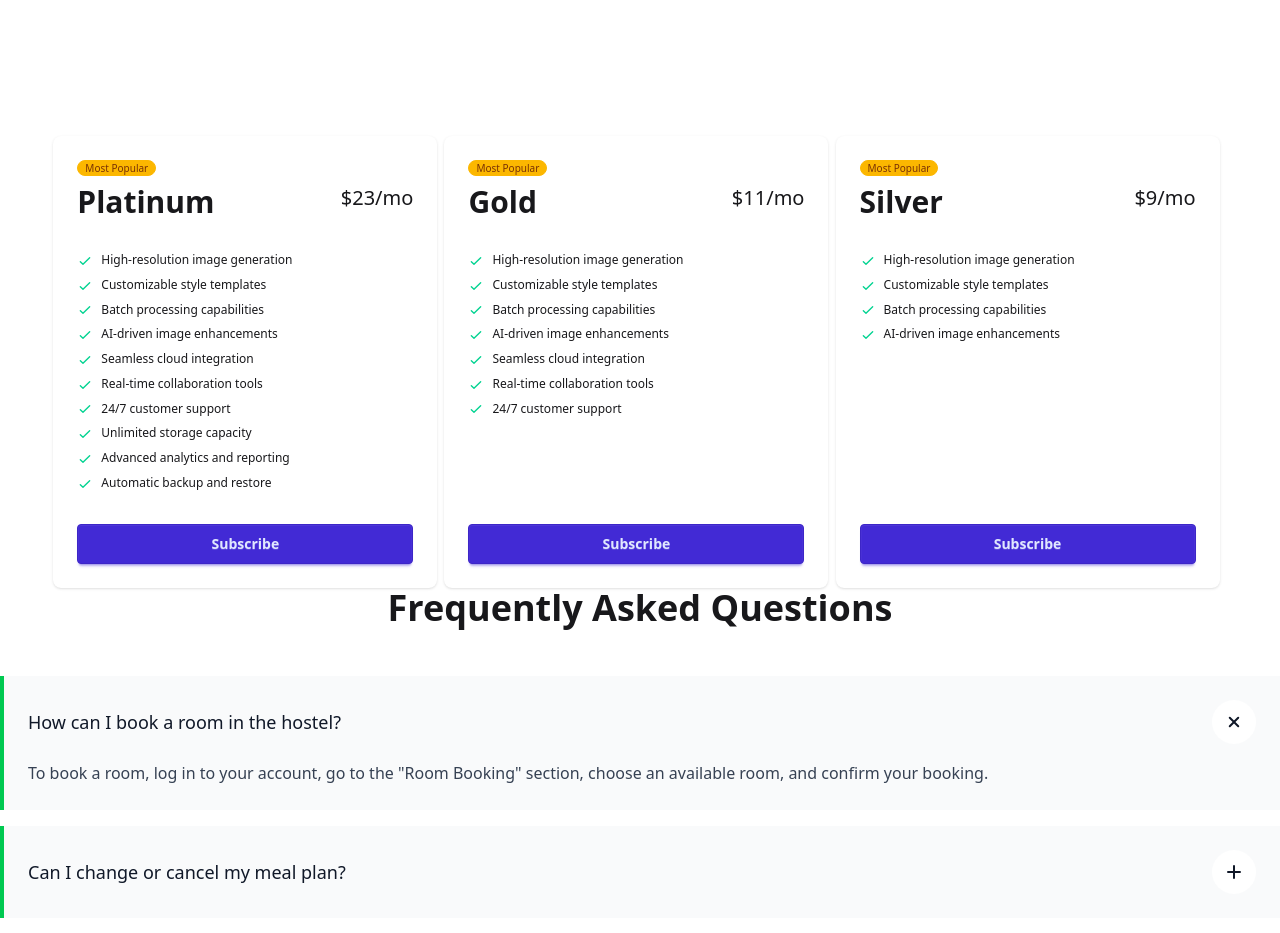
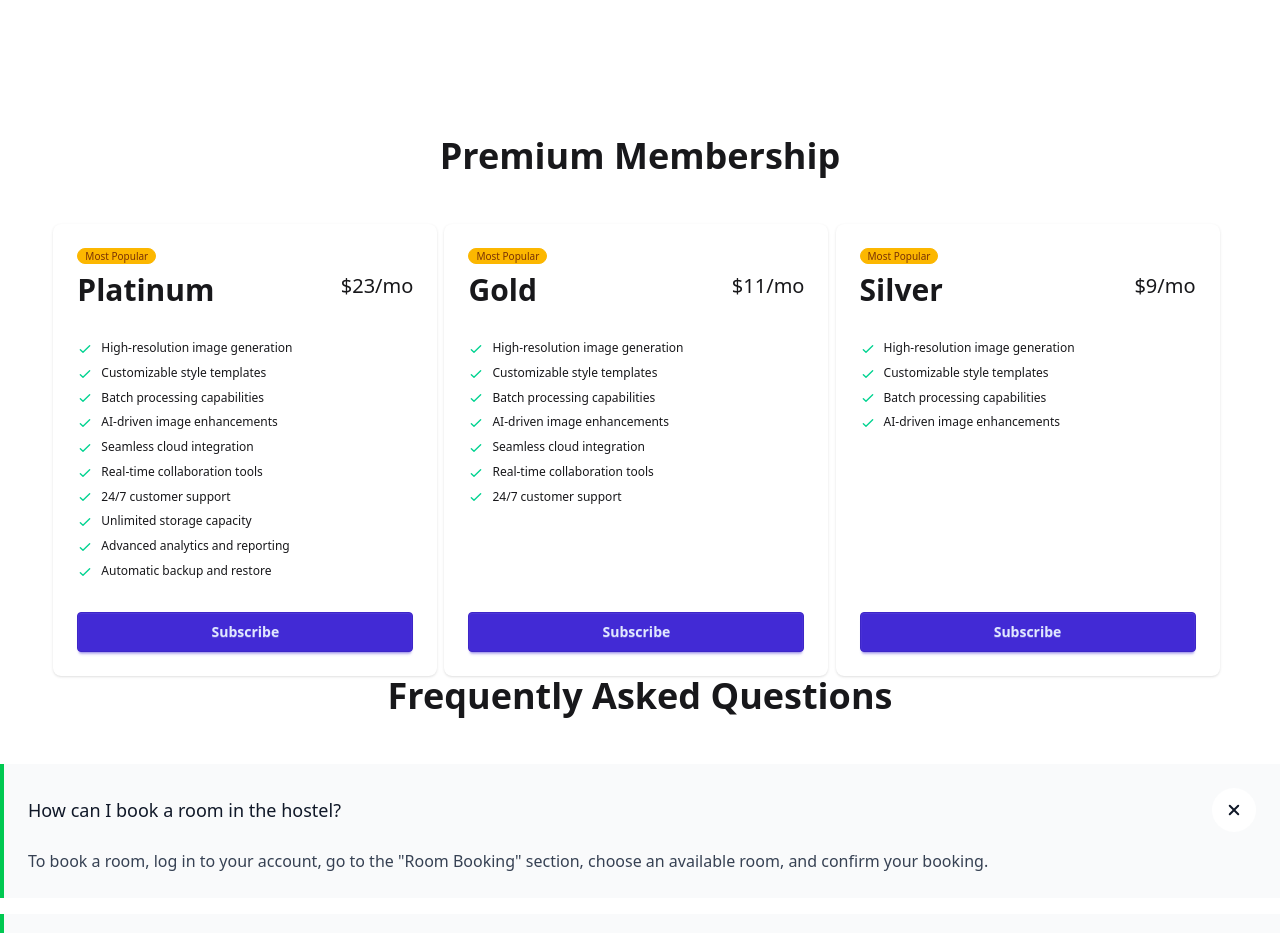
Before and after one commit to AsadEducation/hostel-management-website, a React (Vite) app: page / in a window 1280 px wide. Shown: the part 1580-2513 px from the top of the page. Built offline with nearby package versions, Linux system fonts and the light colour scheme; no server answers.

Commit message:
a small flaw in loading meal data solved

```diff
--- a/src/pages/home/FeaturedMeals.jsx
+++ b/src/pages/home/FeaturedMeals.jsx
@@ -5,7 +5,7 @@ import FoodGrid from "../../shared-component/food-grid/FoodGrid";
 
 const FeaturedMeals = () => {
 
-    const { meals } = useMeal();
+    const { meals } = useMeal(); //console.log(meals);
 
     const breakfast = meals.filter((each) => each.mealType === "breakfast")
     const lunch = meals.filter((each) => each.mealType === "lunch")
--- a/src/pages/home/member-ship-section/Membership.jsx
+++ b/src/pages/home/member-ship-section/Membership.jsx
@@ -50,6 +50,8 @@ const Membership = () => {
 
 
     return (
+        <div className="space-y-8 lg:space-y-12">
+            <h2 className="text-3xl lg:text-4xl font-semibold text-center">Premium Membership</h2>
             <div className="grid grid-cols-1  bg-base-100 md:grid-cols-2 lg:grid-cols-3 w-11/12 mx-auto">
                 {
                     membershipCards.map((card, index) => {
@@ -94,6 +96,7 @@ const Membership = () => {
                     })
                 }
             </div>
+        </div>
     );
 };
 
--- a/src/shared-component/food-grid/FoodGrid.jsx
+++ b/src/shared-component/food-grid/FoodGrid.jsx
@@ -1,9 +1,9 @@
 import MealCard from "../meal-card/MealCard";
-import InfiniteScroll from 'react-infinite-scroll-component';
+// import InfiniteScroll from 'react-infinite-scroll-component';
 
 const FoodGrid = ({ items }) => {
 
-    // console.log(items);
+    console.log(items);
 
     return (
         <div className='grid grid-cols-1 md:grid-cols-2 lg:grid-cols-3 gap-6 mt-8 lg:mt-12 w-11/12 mx-auto'>
```
Lines whose indentation alone changed are shown as unchanged.
